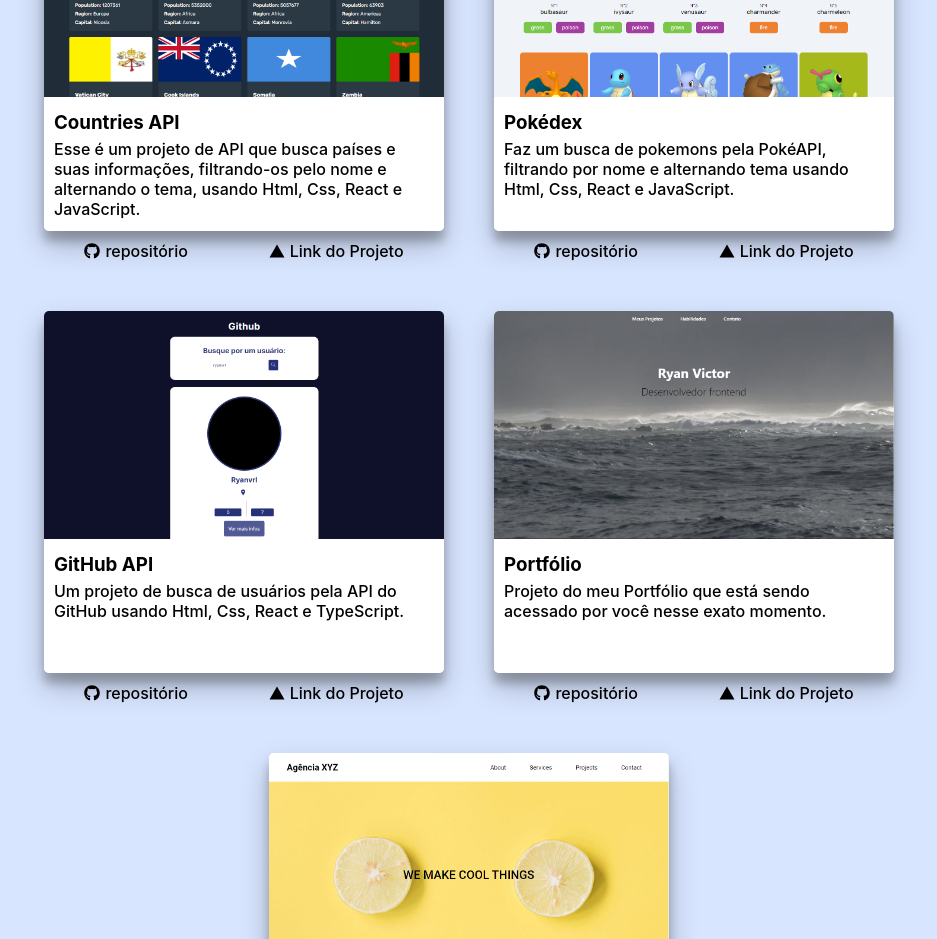
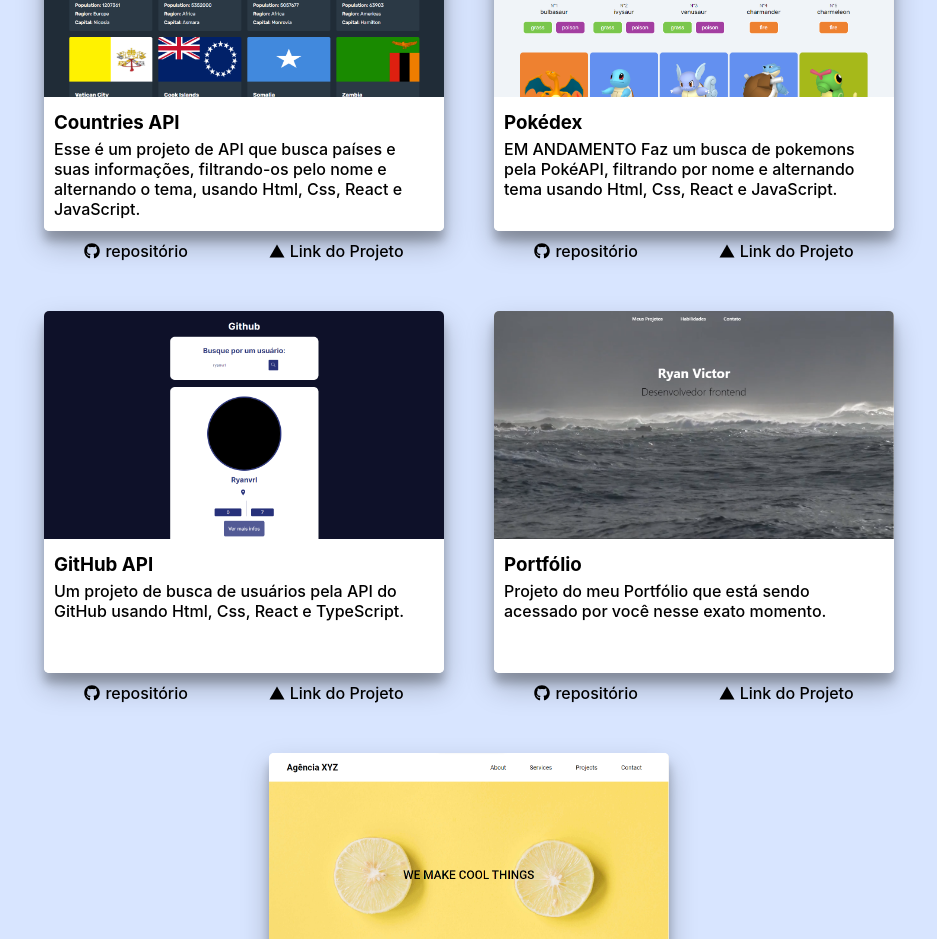
Before and after one commit to Ryanvrl/Portfolio, a React (Vite) app: page / in a window 1280 px wide. Shown: the part 1840-2779 px from the top of the page, without its empty margins (171-1108 px from the left). Built offline with nearby package versions, Linux system fonts and the light colour scheme.

Commit message:
projeto alteracao 13/03

```diff
--- a/src/components/projetos/projetos.tsx
+++ b/src/components/projetos/projetos.tsx
@@ -59,6 +59,7 @@
             <div className="card-infos">
               <h3>Pokédex</h3>
               <p>
+                EM ANDAMENTO
                 Faz um busca de pokemons pela PokéAPI, filtrando por nome e alternando tema usando Html, Css, React e JavaScript.
               </p>
             </div>
```
